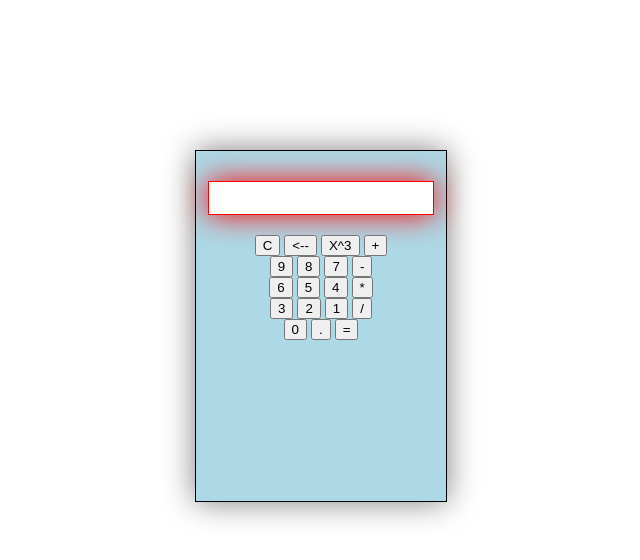
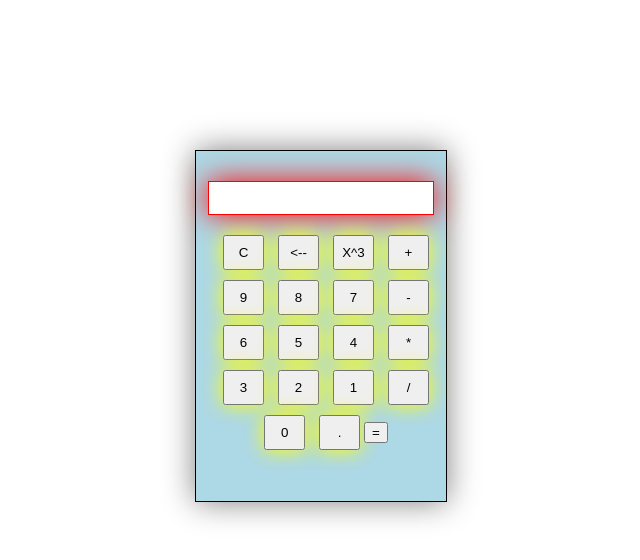
Before and after one commit to JennyArtorias/js-calculator, a plain HTML site: page index.html in a window 1280 px wide. Shown: the whole page, without its empty margins (319-959 px from the left). Drawn offline with Linux system fonts and the light colour scheme.

Commit message:
#add:css on #keys

```diff
--- a/main.css
+++ b/main.css
@@ -18,7 +18,19 @@
     border: 1px solid red;
     box-shadow: 0px 0px 30px red;
     text-align: right;
+    font: 20px bold;
+    color: darkblue;
 
 
 
 }
+
+#keys
+{
+    width: 41px;
+    height: 35px;
+    margin-left: 10px;
+    margin-bottom: 10px;
+    box-shadow: 0px 0px 20px yellow;
+    cursor: crosshair;
+}
```
